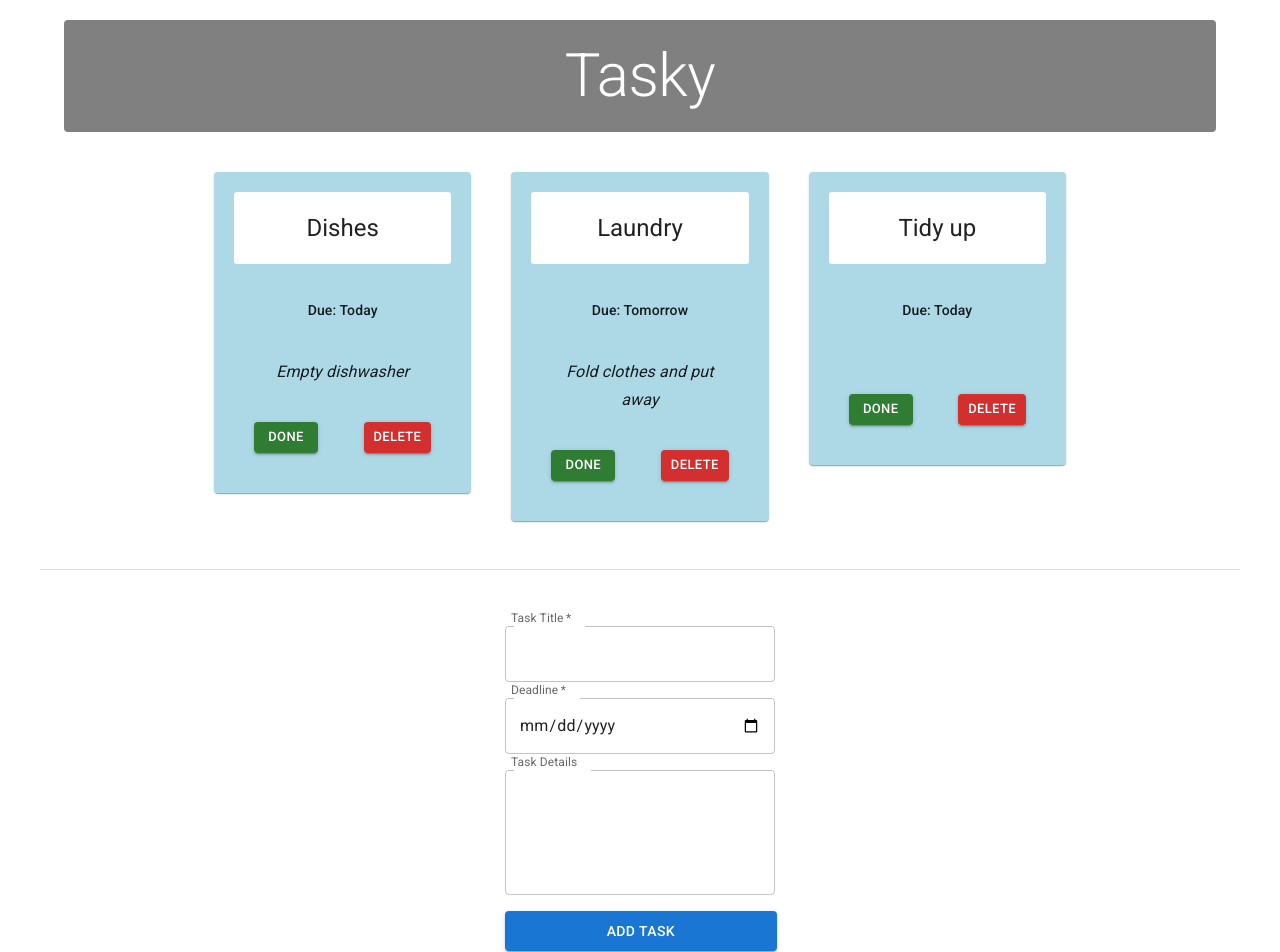
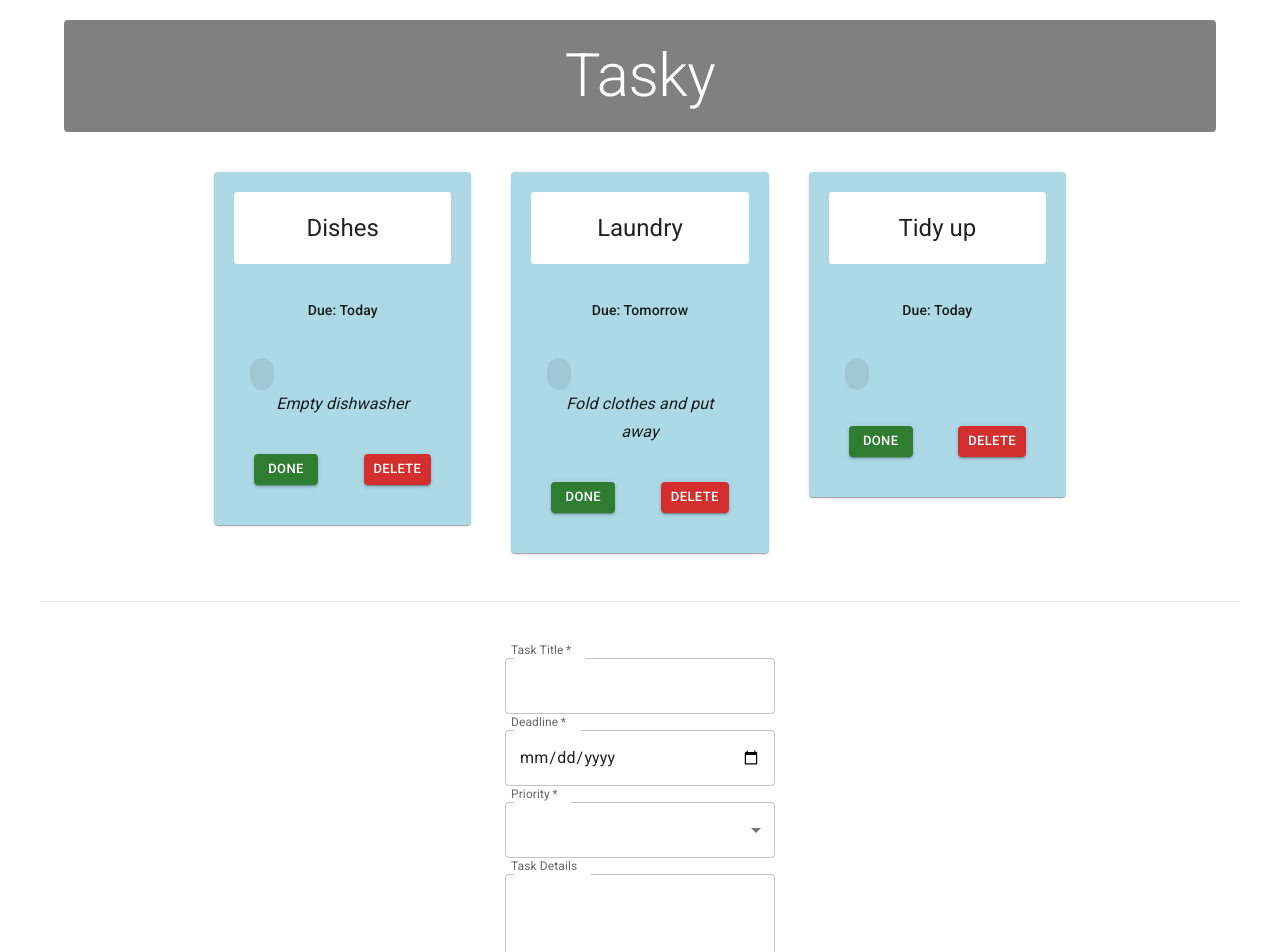
Before and after one commit to kateoneill/react-basics-labs, a React (Create React App) app in the folder tasky/: page / in a window 1280 px wide. Shown: the top 952 px of the page. Built offline with nearby package versions, Linux system fonts and the light colour scheme.

Commit message:
Week £ Exercises

```diff
--- a/tasky/src/App.js
+++ b/tasky/src/App.js
@@ -102,6 +102,7 @@ function App() {
                 deadline={task.deadline}
                 done={task.done}
                 key={task.id}
+                priority={task.priority}
                 markDone = {() => doneHandler(index)}
                 deleteTask = {() => deleteHandler(index)}
               />
--- a/tasky/src/components/Form.js
+++ b/tasky/src/components/Form.js
@@ -2,6 +2,9 @@ import React from "react";
 import Box from '@mui/material/Box';
 import TextField from '@mui/material/TextField';
 import Button from '@mui/material/Button';
+import MenuItem from '@mui/material/MenuItem';
+import Select from '@mui/material/Select';
+
 
 const AddTaskForm = (props) => {
 
@@ -36,6 +39,21 @@ const AddTaskForm = (props) => {
       </div>
       <div>
         <TextField
+          required
+          select
+          name="priority"
+          id="priority"
+          InputLabelProps={{ shrink: true }}
+          label="Priority"
+          onChange={(event) => props.change(event)}
+        >
+          <MenuItem value="low">Low</MenuItem>
+          <MenuItem value="medium">Medium</MenuItem>
+          <MenuItem vlaue="high">High</MenuItem>
+        </TextField>
+      </div>
+      <div>
+        <TextField
           name="description"
           id="outlined-multiline-static"
           label="Task Details"
--- a/tasky/src/components/Task.js
+++ b/tasky/src/components/Task.js
@@ -7,6 +7,7 @@ import CardContent from '@mui/material/CardContent';
 import CardHeader from '@mui/material/CardHeader';
 import Grid from '@mui/material/Grid';
 import Typography from '@mui/material/Typography';
+import Chip from '@mui/material/Chip';
 
 const Task = (props) => {
     return (
@@ -43,6 +44,7 @@ const Task = (props) => {
                         Due: {props.deadline}
                     </Typography>
                     </Box>
+                    <Chip title={props.priority} />
                     <Typography
                         component="p"
                         variant="subtitle1"
```
